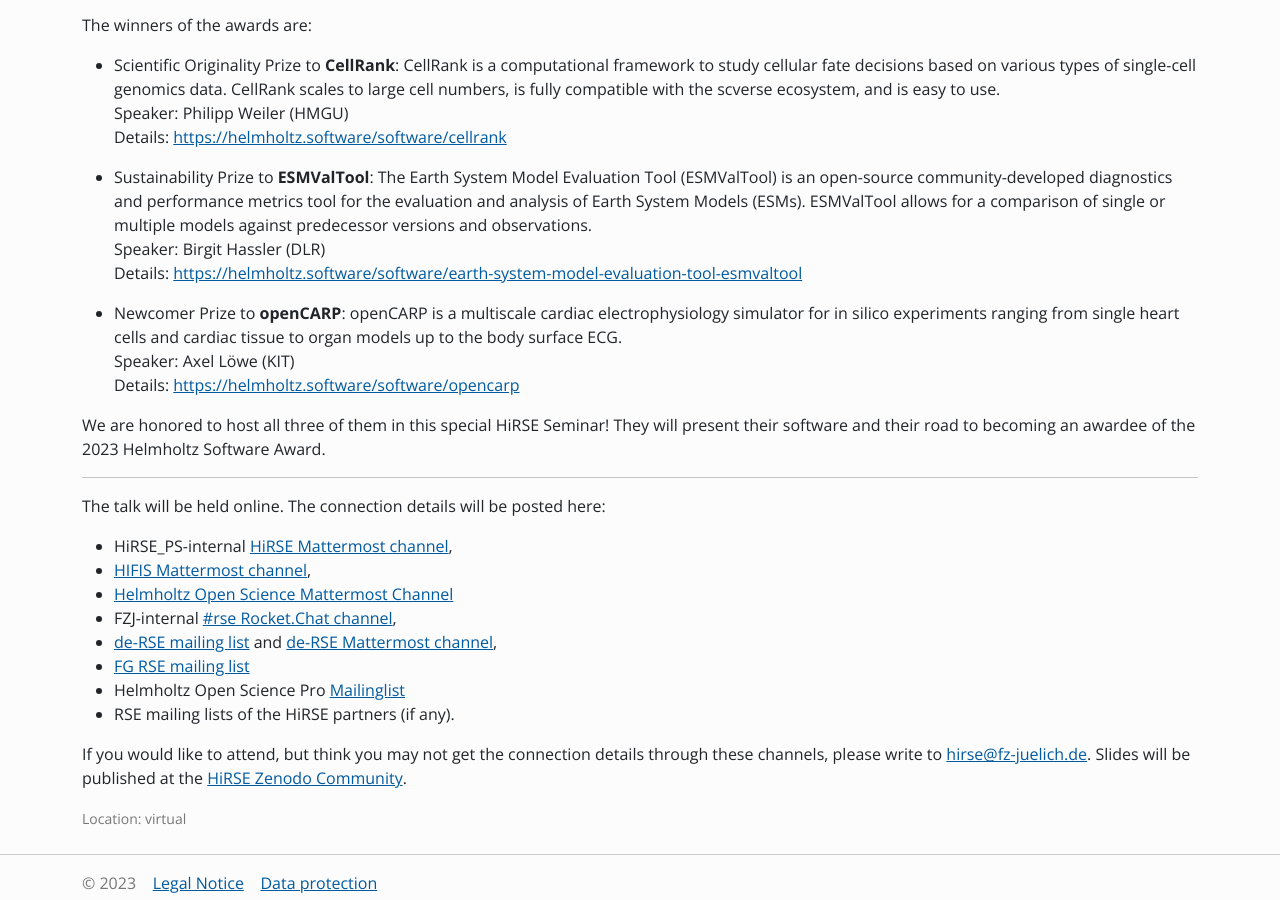
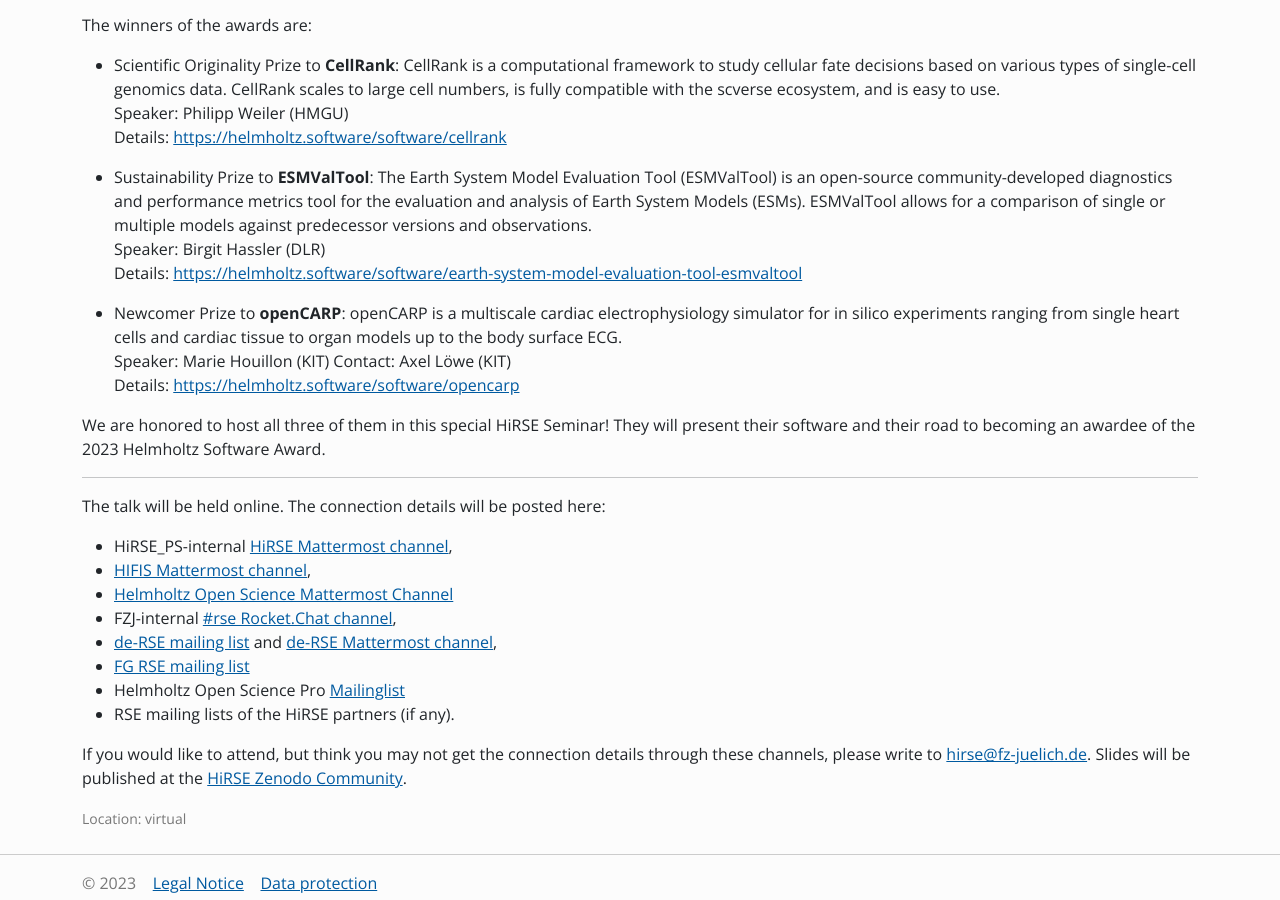
Before and after one commit to Helmholtz-HiRSE/helmholtz-hirse.github.io, a Jekyll site: the page built from _series/2024_09_23-seminar_32.md, in a window 1280 px wide and 900 px high, scrolled down 633 px. Built offline with Jekyll 4.4.1, drawn with Linux system fonts in a browser that asks for light colours; nearby versions of some CDN libraries.

Commit message:
Update 2024_09_23-seminar_32.md

```diff
--- a/_series/2024_09_23-seminar_32.md
+++ b/_series/2024_09_23-seminar_32.md
@@ -29,7 +29,8 @@
 
 * Newcomer Prize to **openCARP**:
 openCARP is a multiscale cardiac electrophysiology simulator for in silico experiments ranging from single heart cells and cardiac tissue to organ models up to the body surface ECG.
-Speaker: Axel Löwe (KIT)
+Speaker: Marie Houillon (KIT)
+Contact: Axel Löwe (KIT)
 Details: [https://helmholtz.software/software/opencarp](https://helmholtz.software/software/opencarp)
 
 We are honored to host all three of them in this special HiRSE Seminar! They will present their software and their road to becoming an awardee of the 2023 Helmholtz Software Award.
```
